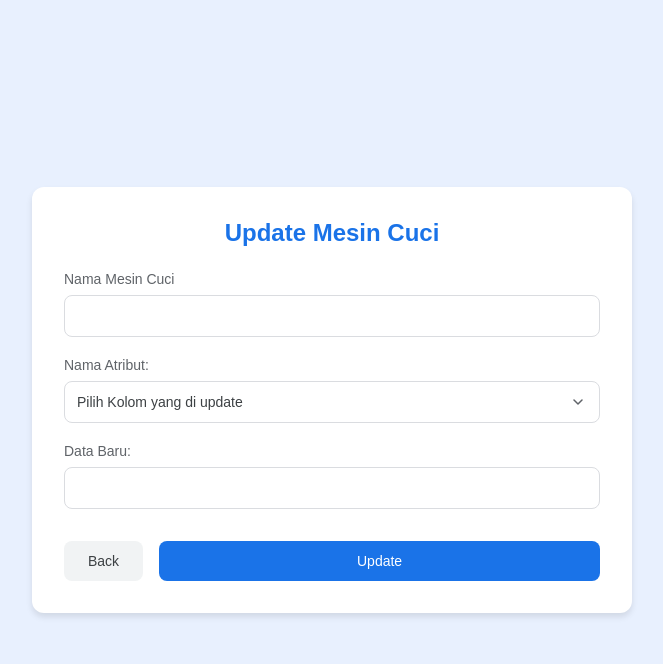
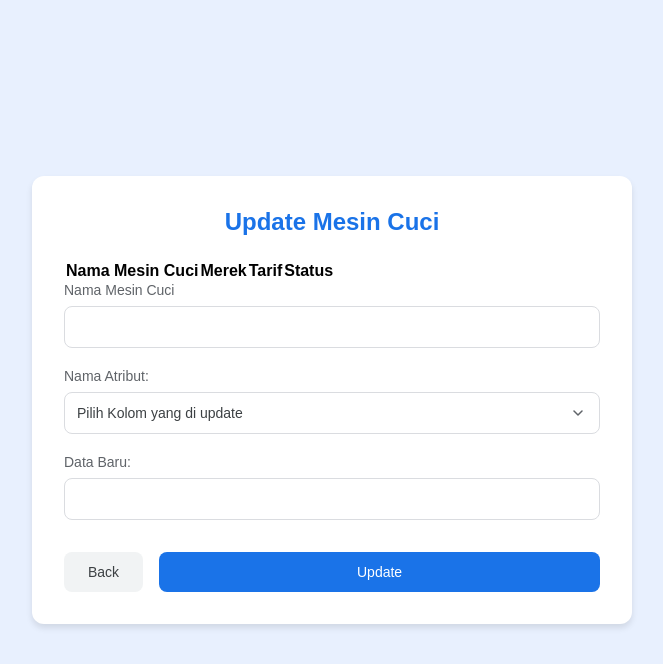
Before and after one commit to Marcellino0/TubesManpro, a Flask app: page /update_machine in a window 1280 px wide. Shown: the top 664 px of the page, without its empty margins (308-971 px from the left). Run offline with Flask 3, Linux system fonts and the light colour scheme; lists and menus that the app fills with data are empty.

Commit message:
Kasih tabel mesin cuci di update_mesin_cuci

```diff
--- a/templates/update_mesin_cuci.html
+++ b/templates/update_mesin_cuci.html
@@ -159,6 +159,24 @@
         {% if error %}
             <div class="error-message">{{ error }}</div>
         {% endif %}
+
+        <table>
+            <tr>
+                <th>Nama Mesin Cuci</th>
+                <th>Merek</th>
+                <th>Tarif</th>
+                <th>Status</th>
+            </tr>
+            {% for mesin in mesin_cuci_list %}
+            <tr>
+                <td>{{ mesin[0] }}</td>
+                <td>{{ mesin[1] }}</td>
+                <td>{{ "%.0f" % mesin[2] }}</td>
+                <td>{{ mesin[3] }}</td>
+            </tr>
+            {% endfor %}
+        </table>
+
         <form action="/update_machine" method="post">
             <div class="form-group">
                 <label for="MesinCuciLama">Nama Mesin Cuci</label>
```
